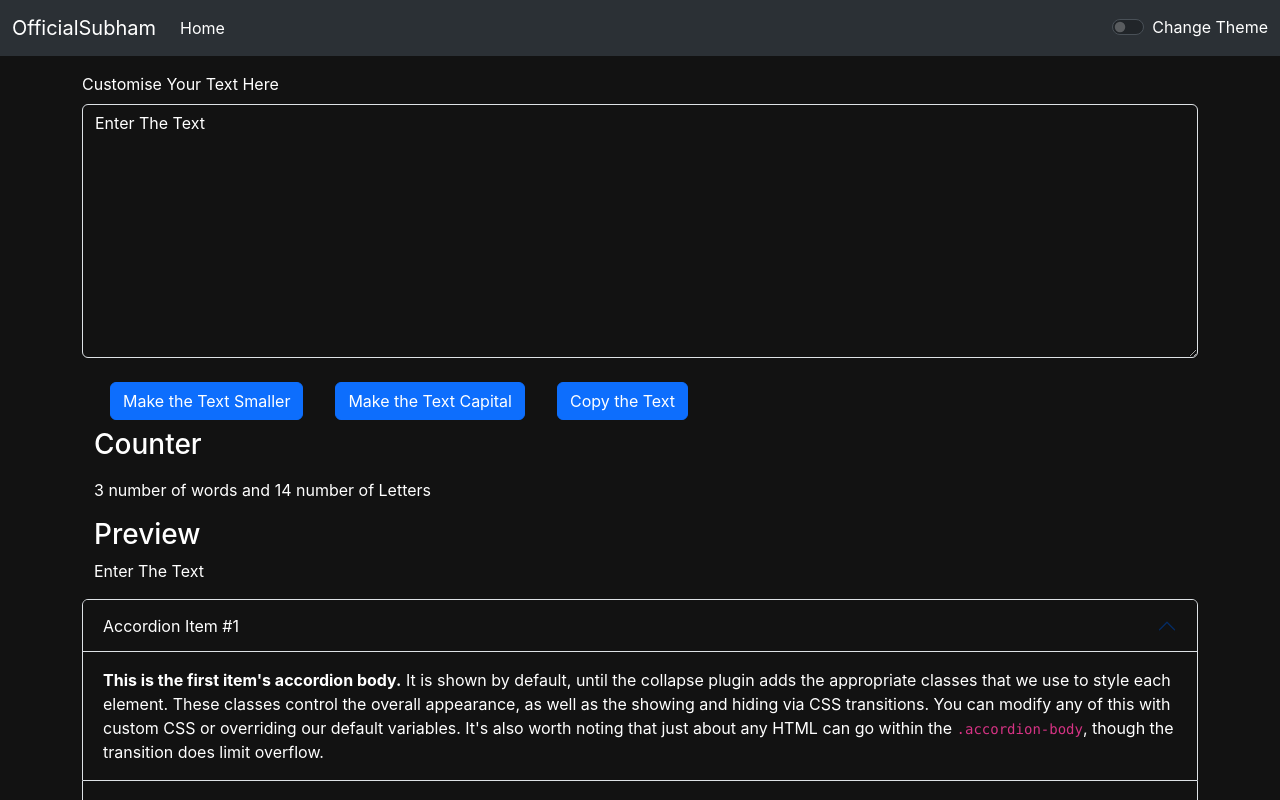
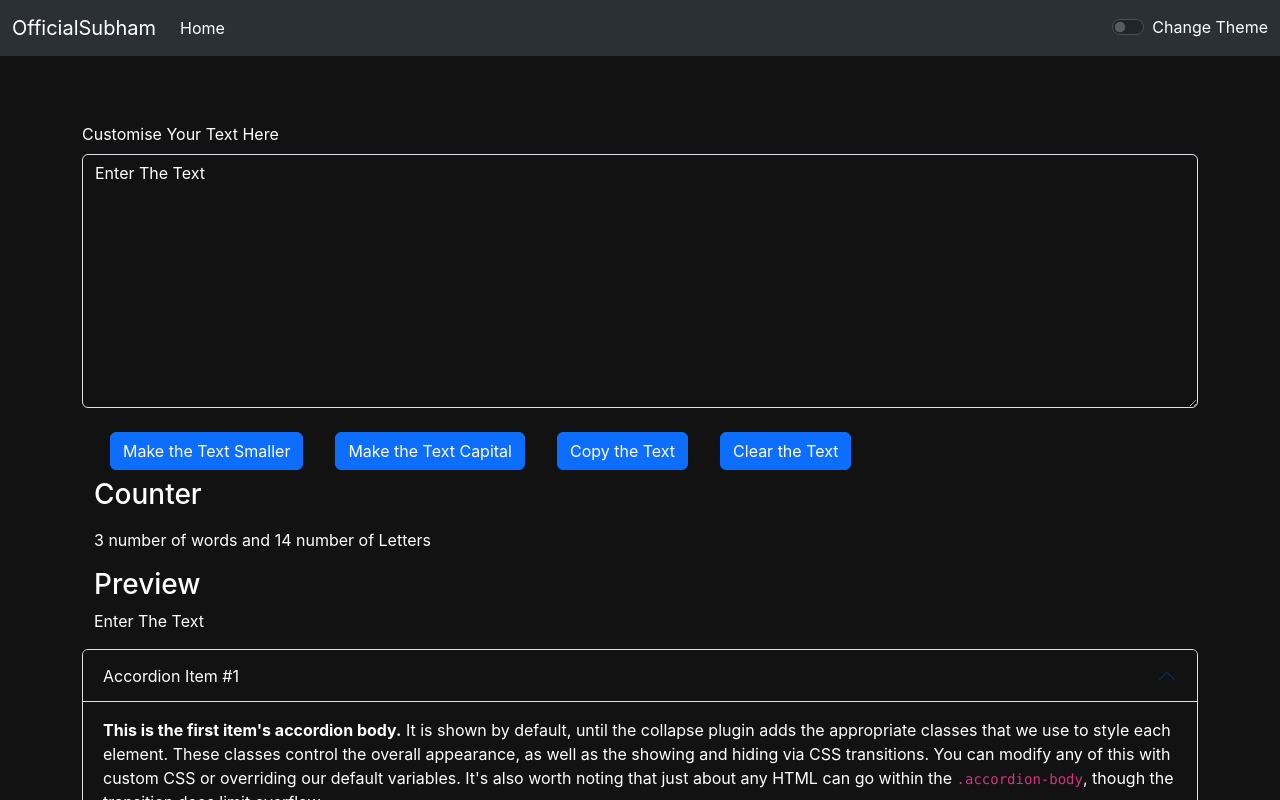
Before and after one commit to OfficialSubham/react-2nd, a React (Create React App) app: page / in a window 1280 px wide. Shown: the top 800 px of the page. Built offline with nearby package versions, Linux system fonts and the light colour scheme.

Commit message:
Added clear text and also solve the layout shift

```diff
--- a/src/App.js
+++ b/src/App.js
@@ -21,23 +21,30 @@ function App() {
   document.body.style.backgroundColor = style.background
   document.body.style.color = style.color
 
+  // let timeOutId;
+
   function showAlert(status, message) {
     setAlert({
       status: status,
       message: message
-    })
+    });
+    // if(timeOutId) {
+      // clearTimeout(timeOutId);
+    // }
     setTimeout(() => {
       setAlert(null)
     }, 1500)
-
+    // console.log(timeOutId);
   }
 
   function changeTheme() {
     if (theme === "dark") {
       setTheme("light");
-
+      showAlert("success", "Theme is set to Light Mode")
     } else {
       setTheme("dark");
+      showAlert("success", "Theme is set to Dark Mode")
+
     }
     changeStyle();
   }
@@ -70,13 +77,16 @@ function App() {
       setAboutStyle({
         background: "#000000",
         color: "#ffffff",
+
       })
+      showAlert("success", "About is set to Dark Mode")
     }
     else {
       setAboutStyle({
         background: "#cccccc",
         color: "#000000",
       })
+      showAlert("success", "About is set to Light Mode")
     }
   }
 
@@ -110,7 +120,7 @@ function App() {
     // </>
     //Above is for using Router in React
     <>
-      <Navbar changeTheme={changeTheme} theme={theme} changeStyle={changeStyle} style={style}/>
+      <Navbar changeTheme={changeTheme} theme={theme} changeStyle={changeStyle} style={style} showAlert={showAlert}/>
       <Alert alert={alert}/>
       <div className="container">
         <Textform style={style} showAlert={showAlert}/>
--- a/src/Components/Alert.js
+++ b/src/Components/Alert.js
@@ -7,8 +7,12 @@ export default function Alert(props) {
     }
 
   return (
-    props.alert && <div class={`alert alert-${props.alert.status} alert-dismissible fade show`} role="alert">
+    <div style={{height: "50px"}}>
+    {props.alert &&
+
+    <div className={`alert alert-${props.alert.status} alert-dismissible fade show`} role="alert">
       <strong>{firstLetterCapital(props.alert.status)}: </strong>{props.alert.message}
+    </div>}
     </div>
   );
 }
--- a/src/Components/Textform.js
+++ b/src/Components/Textform.js
@@ -43,6 +43,12 @@ export default function Textform(props) {
     setText(e.target.value)
   }
 
+  const clickToClear = () => {
+    let newText = "";
+    setText(newText);
+    props.showAlert("success", "Text is Now Cleared")
+  }
+
   const wordCounter = () => {
     if(text.length === 0) {
       return 0;
@@ -86,6 +92,9 @@ export default function Textform(props) {
         <button type="button" className="btn btn-primary mx-3 my-2" onClick={clickToCopy}>
           Copy the Text
         </button>
+        <button type="button" className="btn btn-primary mx-3 my-2" onClick={clickToClear}>
+          Clear the Text
+        </button>
       </div>
 
       <div className="container">
```
